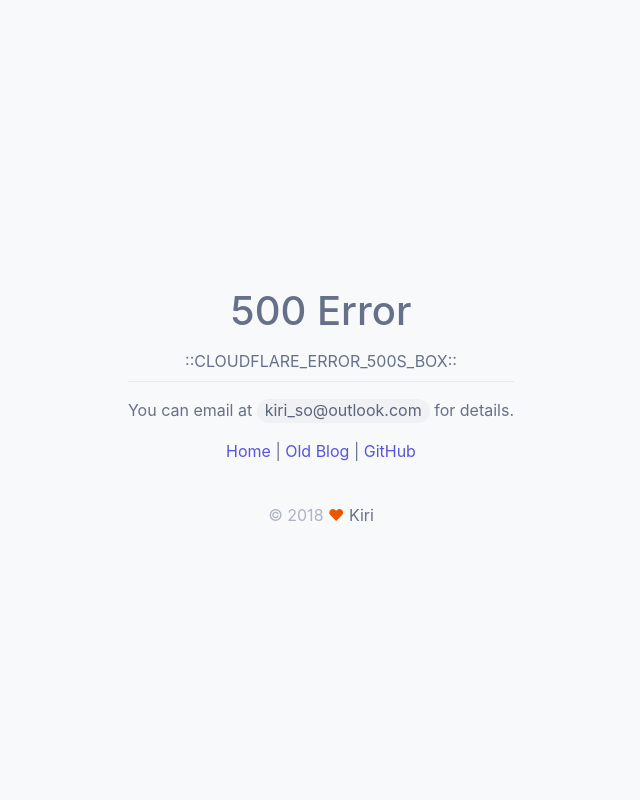
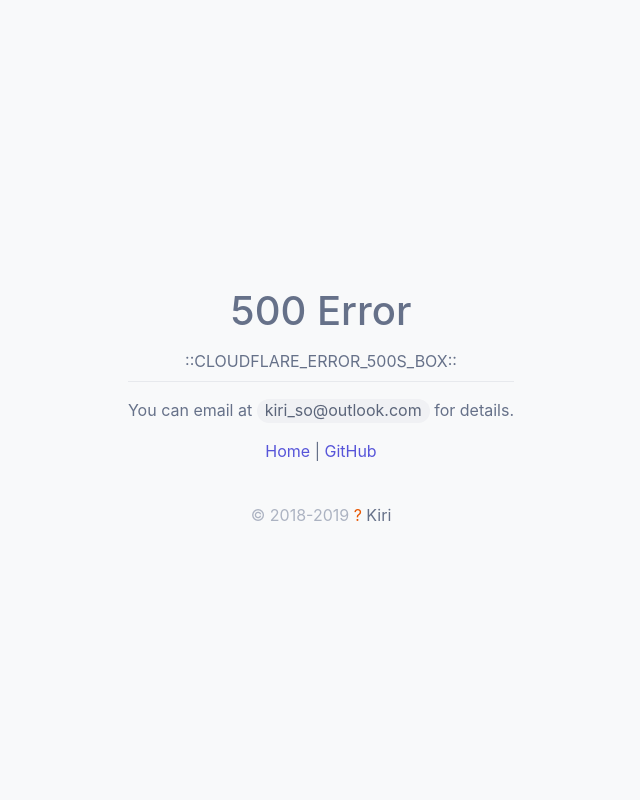
Before and after one commit to KiriKira/Kirikira.moe, a Django app: template templates/500.html in a window 1280 px wide. Shown: the whole page, without its empty margins (319-959 px from the left). Run offline with Django 3.2, Linux system fonts and the light colour scheme; the template is opened without the code that fills it, so the values that code supplies are empty; parts of the project's set-up code (start-up, migrations or seed data) failed here and were passed over.

Commit message:
update copyright.
copyright:2018 -> 2018-2019

```diff
--- a/templates/403.html
+++ b/templates/403.html
@@ -196,13 +196,12 @@
 <div class="empty-action">
 <div>
 <a href="https://kirikira.moe/">Home</a> |
-<a href="https://husterxhuster.ml/">Old Blog</a> |
 <a href="https://github.com/KiriKira/">GitHub</a>
 </div>
 </div>
 <footer class="section section-footer">
 <div id="copyright" class="grid-footer container grid-lg">©
-<span year="">2018</span>
+<span year="">2018-2019</span>
 <span class="text-error">♥</span>
 <a href="https://kirikira.moe/" target="_blank">Kiri</a>
 </div>
--- a/templates/404.html
+++ b/templates/404.html
@@ -195,13 +195,12 @@
 <div class="empty-action">
 <div>
 <a href="https://kirikira.moe/">Home</a> |
-<a href="https://husterxhuster.ml/">Old Blog</a> |
 <a href="https://github.com/KiriKira/">GitHub</a>
 </div>
 </div>
 <footer class="section section-footer">
 <div id="copyright" class="grid-footer container grid-lg">©
-<span year="">2018</span>
+<span year="">2018-2019</span>
 <span class="text-error">♥</span>
 <a href="https://kirikira.moe/" target="_blank">Kiri</a>
 </div>
--- a/templates/500.html
+++ b/templates/500.html
@@ -228,14 +228,13 @@
 <div class="empty-action">
 <div>
 <a href="https://kirikira.moe/">Home</a> |
-<a href="https://husterxhuster.ml/">Old Blog</a> |
 <a href="https://github.com/KiriKira/">GitHub</a>
 </div>
 </div>
 <footer class="section section-footer">
 <div id="copyright" class="grid-footer container grid-lg">©
-<span year="">2018</span>
-<span class="text-error">♥</span>
+<span year="">2018-2019</span>
+<span class="text-error">?</span>
 <a href="https://kirikira.moe/" target="_blank">Kiri</a>
 </div>
 </footer>
--- a/templates/base.html
+++ b/templates/base.html
@@ -525,7 +525,7 @@
                                     <span>Powered by
                                         <a href="https://www.djangoproject.com/" target="_blank" title="Django" class="mythemes">Django</a>,
                                         <a href="https://www.cloudflare.com/" target="_blank" title="Cloudflare" class="mythemes">Cloudflare</a>,
-                                        <a href="https://yusa.me/" target="_blank" title="YuSA" class="mythemes">YuSA</a>
+                                        <!---<a href="https://yusa.me/" target="_blank" title="YuSA" class="mythemes">YuSA</a>--->
                                     </span>
                                 </p>
                             </div>
```
Also changed, not shown: 1 other file.
